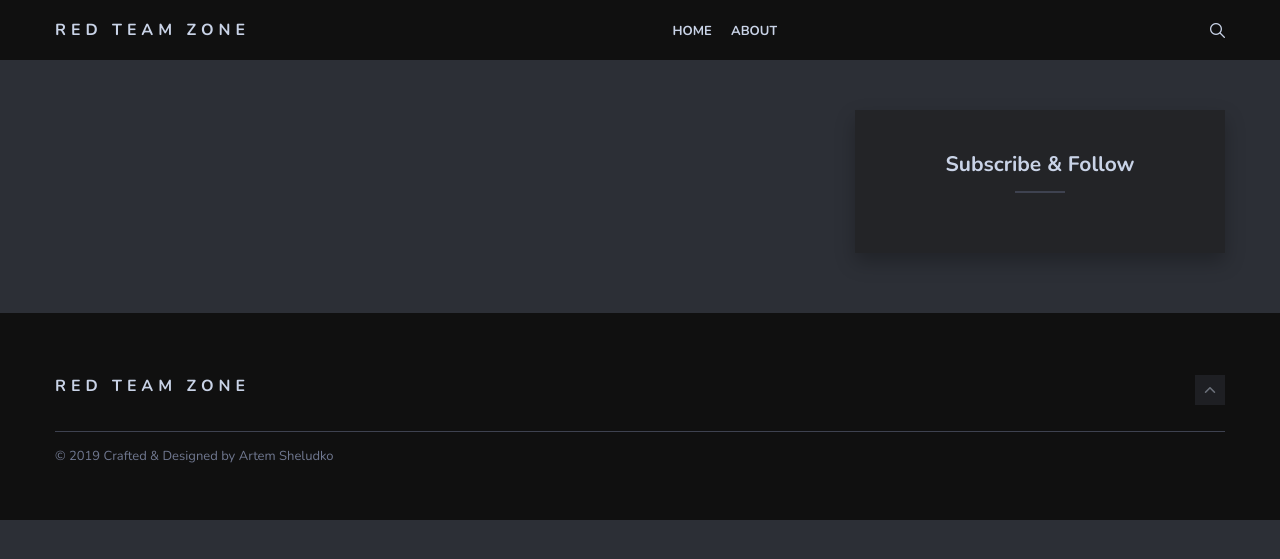
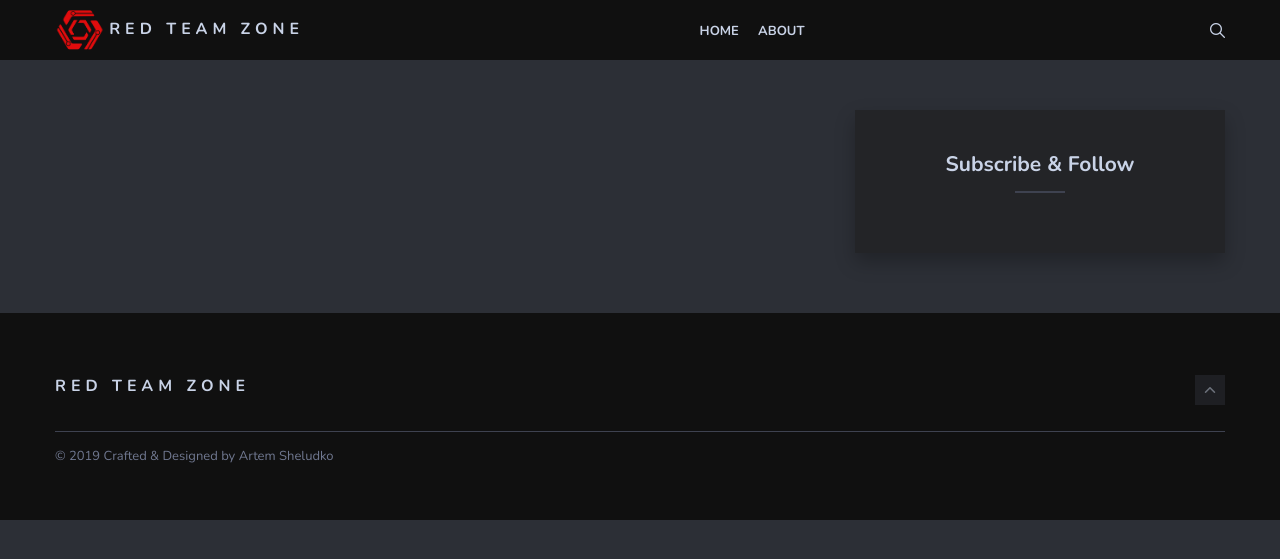
Before and after one commit to hzsolt21/hzsolt21.github.io, a Jekyll site: the page built from index.html, in a window 1280 px wide. Shown: the top 559 px of the page. Built offline with Jekyll 4.4.1, drawn with Linux system fonts in a browser that asks for light colours; the list of posts is cut into pages by our own code.

Commit message:
Adding ogo to the page

```diff
--- a/_includes/header.html
+++ b/_includes/header.html
@@ -4,6 +4,7 @@
       <div class="col col-12">
         <div class="header-box">
           <div class="logo-title">
+            <img src="img/Logo.png" width="50px" hight="50px">
             <a href="{{site.baseurl}}/" class="logo-text">Red Team Zone</a>
           </div>
 
```
